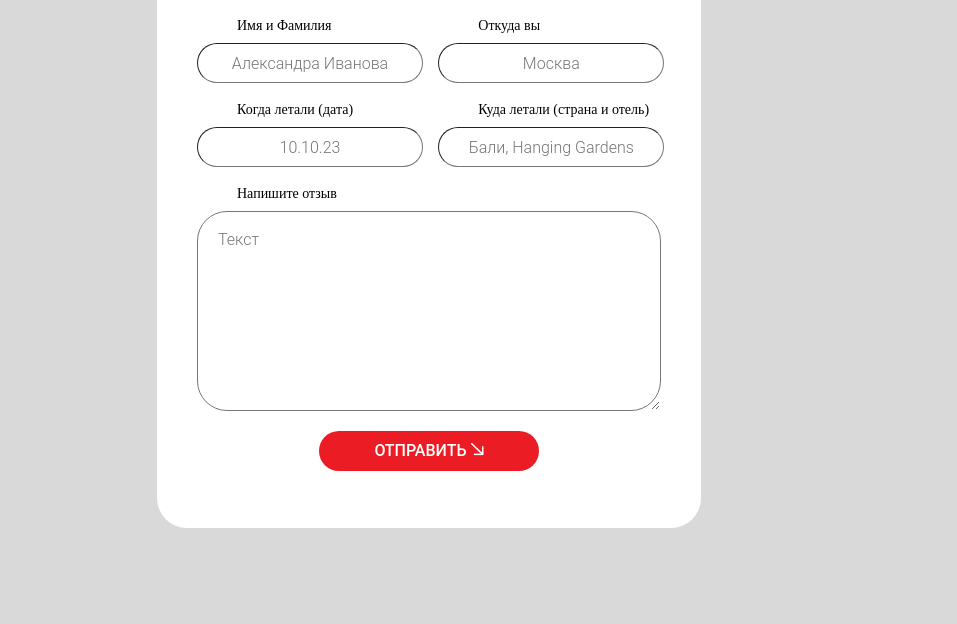
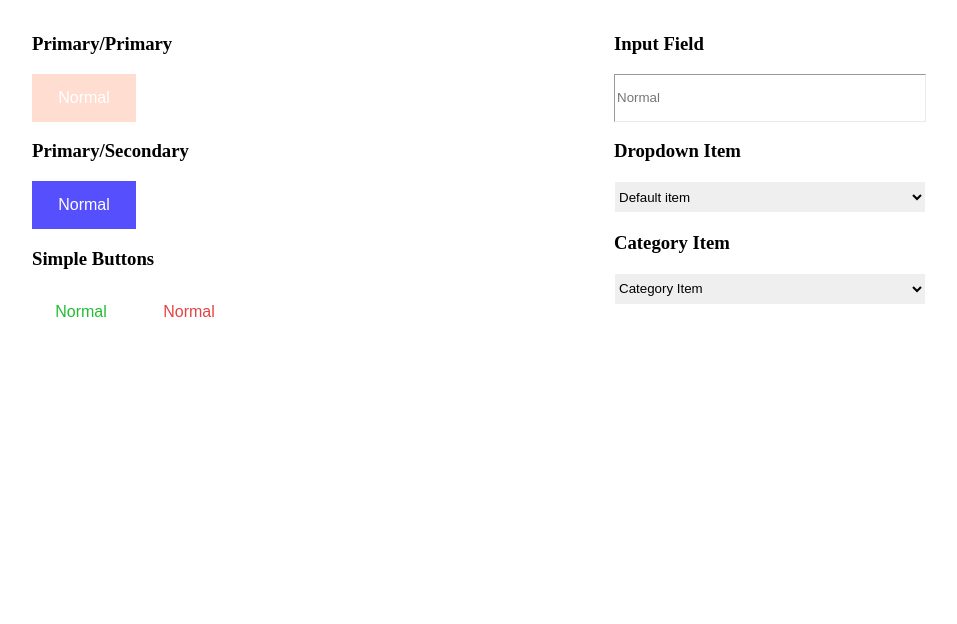
Before and after one commit to annamalinets-byte/flex_homework, a plain HTML site: page index.html in a window 1280 px wide. Shown: the part 176-800 px from the top of the page, without its empty margins (211-1168 px from the left). Drawn offline with Linux system fonts and the light colour scheme.

Commit message:
transition

```diff
--- a/index.html
+++ b/index.html
@@ -3,34 +3,41 @@
     <link rel="stylesheet" href="style.css" />
     <title>дз</title>
   </head>
-  <body class="whole">
-    <form class="form">
-      <h3 class="form__header">БУДЕМ РАДЫ <br><span><span class="form__header_span">ВАШЕМУ</span> ОТЗЫВУ</span></h3>
-      <div class="form__groups">
-        <div class="form__group">
-          <label class="form__label" for="ns">Имя и Фамилия</label>
-          <input id="ns" class="form__input" type="text" placeholder="Александрa Иванова"/>
+  <body class="animation">
+    <div class="both">
+      <div class="first">
+        <h3 class="both__head">Buttons</h3>
+        <div class="first__button">
+          <h3>Primary/Primary</h3>
+          <button class="orange" disabled>Normal</button>
         </div>
-        <div class="form__group">
-          <label class="form__label" for="city">Откуда вы</label>
-          <input id="city" class="form__input" type="text" placeholder="Москва"/>
+        <div class="first__button">
+          <h3>Primary/Secondary</h3>
+          <button class="blue">Normal</button>
         </div>
-        <div class="form__group">
-          <label class="form__label" for="date">Когда летали (дата)</label>
-          <input id="date" class="form__input" type="text" placeholder="10.10.23"/>
-        </div>
-        <div class="form__group">
-          <label class="form__label" for="where">Куда летали (страна и отель)</label>
-          <input id="where" class="form__input" type="text" placeholder="Бали, Hanging Gardens"/>
+        <div class="first__arrow">
+          <h3>Simple Buttons</h3>
+          <button class="green">Normal</button>
+          <button class="red">Normal</button>
         </div>
       </div>
-      <div class="comm">
-        <label class="form__label" for="otzyv">Напишите отзыв</label>
-        <textarea name="otzyv" class="comm__input" placeholder="Текст"></textarea>
+      <div class="second">
+        <h3 class="both__head">Form elements</h3>
+        <form class="second__form">
+          <h3>Input Field</h3>
+          <input type="text" id="inp" placeholder="Normal" />
+        </form>
+        <h3>Dropdown Item</h3>
+        <select class="second__select">
+          <option class="second__select_hidden" selected disabled>Default item</option>
+          <option class="second__select_norm" disabled>Normal</option>
+        </select>
+        <h3>Category Item</h3>
+        <select class="second__select">
+          <option class="second__select_hidden" selected disabled>Category Item</option>
+          <option class="second__select_norm">Normal</option>
+        </select>
       </div>
-      <div class="b">
-        <button class="form__button">отправить <img src="Group 1145.png"/></button>
-      </div>
-    </form>
+    </div>
   </body>
 </html>
--- a/style.css
+++ b/style.css
@@ -1,134 +1,121 @@
-.whole {
-  background-color: rgb(218, 217, 217);
+.both {
   display: flex;
-  justify-content: center;
-  align-items: center;
-  /*min-height: 100vh;*/
-  margin: 0;
+  justify-content: space-around;
 }
 
-.form {
-  width: 544px;
-  height: 624px;
-  border-radius: 30px;
-  background-color: white;
+.first,
+.second {
+  margin: 50px 0px 0px 100px;
 }
 
-.form__header {
-  text-align: center;
-  font-size: 23px;
-  font-weight: 400;
-  color: black;
-  box-sizing: border-box;
-  width: 100%;
-  padding: 0 20px;
-  margin-bottom: 40px;
+.both__head {
+  font-size: 48px;
+  font-weight: 600;
 }
 
-.form__header_span {
-  font-size: 23px;
-  font-weight: 400;
-  color: black;
-  font-style: italic;
+.orange,
+.blue {
+  width: 104;
+  height: 48;
+  padding-right: 24px;
+  padding-left: 24px;
+  border: none;
+  color: white;
+  font-size: 16px;
+  background-color: #ff6636;
+  box-shadow: none;
+  transition: all 0.5s ease-in-out;
 }
 
-.form__groups {
-  display: flex;
-  flex-wrap: wrap;
-  justify-content: space-between;
-  padding: 0 40px;
+.orange:hover {
+  background-color: #cc522b;
+  box-shadow: 0 4px 8px rgba(131, 40, 9, 0.3);
 }
 
-.form__group {
-  margin-bottom: 20px;
-  width: 48%;
+.orange:disabled {
+  background-color: #ffddd1;
+  cursor: not-allowed;
+  box-shadow: none;
 }
 
-.form__label {
-  display: block;
-  width: 104px;
-  height: 16px;
-  margin-left: 66px;
-  font-size: 14px;
-  line-height: 100%;
-  font-weight: 400;
-  margin-bottom: 8px;
-  text-align: left;
-  width: 100%;
-  margin-left: 0;
-  padding-left: 40px;
+.blue {
+  background-color: #564ffd !important;
 }
 
-.form__input {
-  width: 226;
-  height: 40;
-  opacity: 1;
-  top: 130px;
-  left: 40px;
-  border-radius: 30px;
-  border-width: 1px;
-  text-align: center;
-  font-family: Roboto;
-  font-weight: 300;
-  font-style: Light;
-  font-size: 16px;
-  line-height: 100%;
-  letter-spacing: 0%;
+.blue:hover {
+  background-color: #453fca;
+  box-shadow: 0 4px 8px #0e097c;
 }
 
-.form__input:focus {
-  height: 50;
-  transition: height 3s ease 2s;
+.blue:disabled {
+  background-color: #cdcbfe;
+  cursor: not-allowed;
+  box-shadow: none;
 }
 
-.comm {
-  margin-left: 40px;
+.green,
+.red {
+  width: 104;
+  height: 48;
+  font-size: 16px;
+  background-color: white;
+  color: #23bd33;
+  border: none;
+  border-bottom: 2px solid transparent;
+  padding-left: 0px;
+  transition: all 0.5s ease-in-out;
 }
 
-.comm__input {
-  width: 464;
-  height: 200;
-  opacity: 1;
-  top: 308px;
-  left: 40px;
-  border-radius: 30px;
-  border-width: 1px;
-  font-family: Roboto;
-  font-weight: 300;
-  font-style: Light;
-  font-size: 16px;
-  line-height: 100%;
-  letter-spacing: 0%;
-  padding-left: 20px;
-  padding-top: 20px;
+.green:hover {
+  border-bottom-color: #23bd33;
 }
 
-.b {
-  display: flex;
-  justify-content: center;
+.red {
+  color: #e34444 !important;
 }
 
-.form__button {
-  width: 220;
-  height: 40;
-  opacity: 1;
-  top: 532px;
-  left: 160px;
-  border-radius: 30px;
-  border: #ec1c24;
-  background-color: #ec1c24;
-  color: #ffffff;
-  font-family: Roboto;
-  font-weight: 500;
-  font-style: Medium;
-  font-size: 16px;
-  line-height: 100%;
-  letter-spacing: 0%;
-  text-transform: uppercase;
-  margin-top: 20px;
+.red:hover {
+  border-bottom-color: #e34444;
 }
 
-.form__button:hover {
-background-color: black;
-transition: background-color 2s linear;
+#inp {
+  width: 312;
+  height: 48;
+  border-width: 1px;
+  border-color: #e9eaf0;
+  transition: all 0.5s ease-in-out;
 }
+
+#inp:hover {
+  border-width: 3px;
+  border-color: #ffddd1;
+  outline: none;
+}
+
+#inp:focus {
+  outline: none;
+  border-width: 1px;
+  border-color: #ff6636;
+}
+
+.second__select {
+  gap: 12px;
+  width: 312px;
+  height: 32px;
+  border-color: white;
+}
+
+.second__select_norm {
+  border: none;
+  background-color: white;
+  cursor: pointer;
+  color: #6E7485;
+}
+
+.second__select_norm:hover {
+  background-color: #ffeee8 !important;
+}
+
+.second__select_hidden {
+  display: none;
+}
```
Also changed, not shown: Group 1145.png (deleted).
